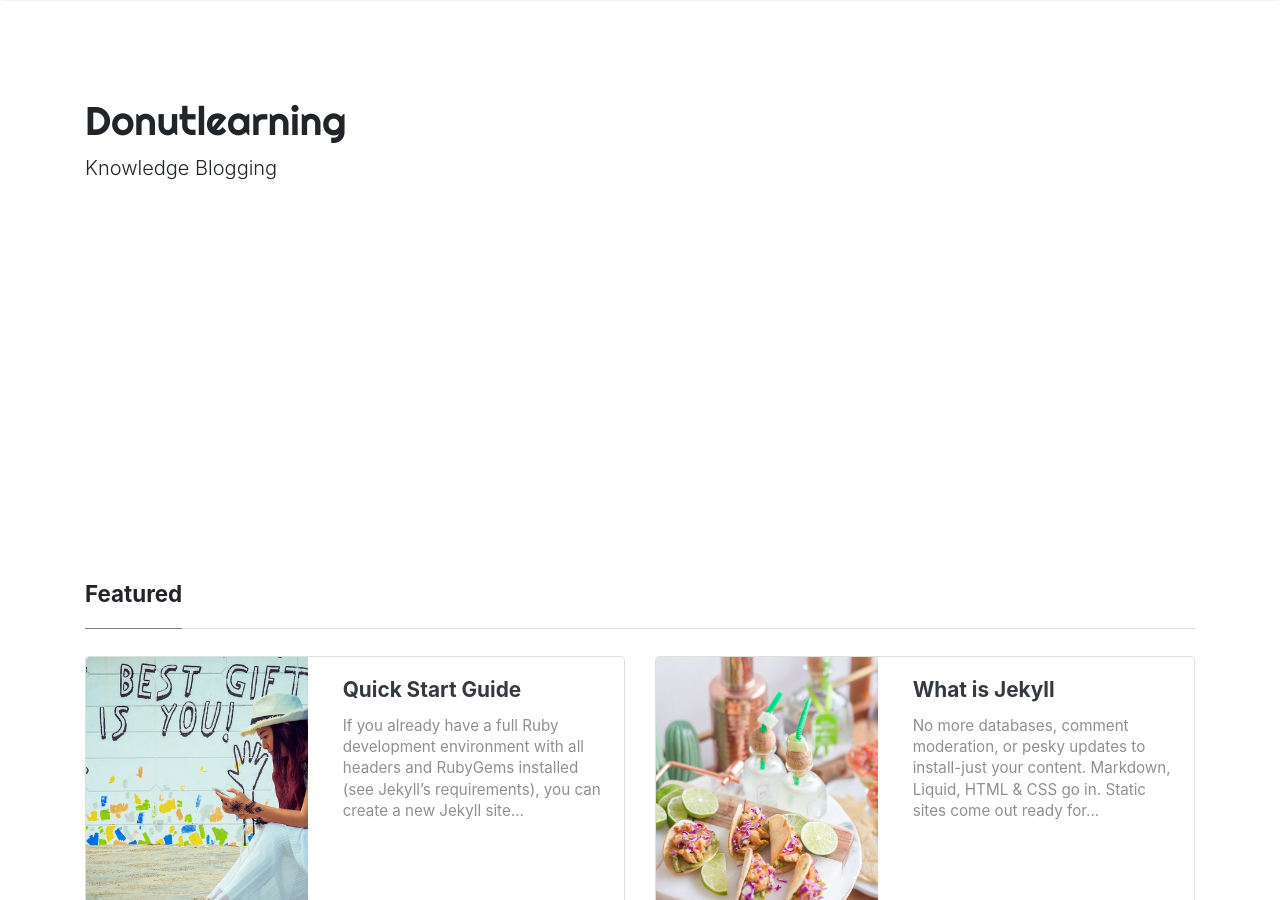
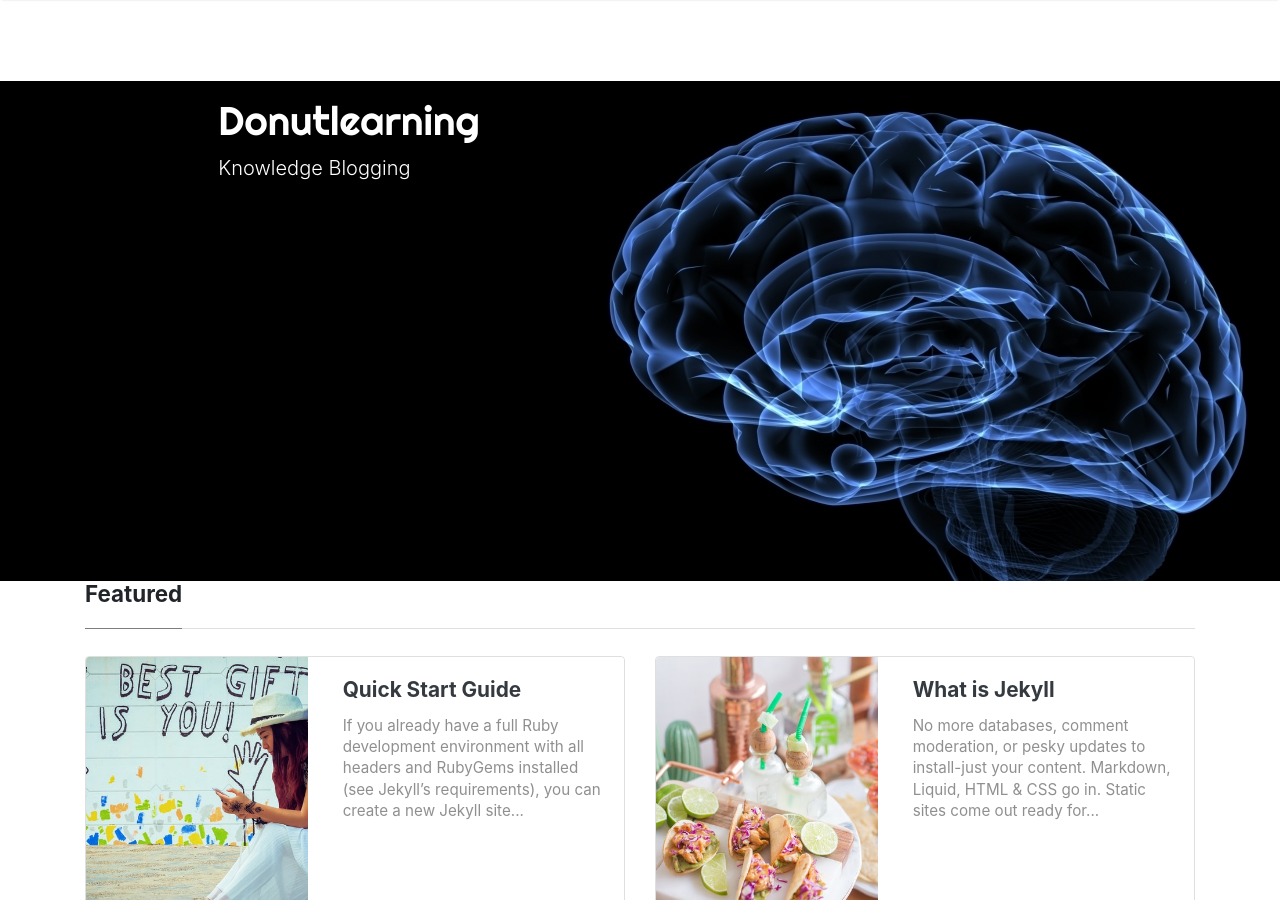
Before and after one commit to shreyasrh9/shreyasrh9.github.io, a Jekyll site: the page built from index.html, in a window 1280 px wide and 900 px high. Built offline with Jekyll 4.4.1, drawn with Linux system fonts in a browser that asks for light colours; nearby versions of some CDN libraries; the list of posts is cut into pages by our own code; comment, search, counter and statistics services are not loaded.

Commit message:
brain added

```diff
--- a/_config.yml
+++ b/_config.yml
@@ -3,6 +3,7 @@ name: "Donutlearning"
 description: "Knowledge Blogging"
 meta_description: "Jekyll template, Medium styled, free for bloggers."
 logo: 'assets/images/logo.png'
+brain: 'assets/images/brain.jpg'
 favicon: 'assets/images/logo.png'
 baseurl: ''
 google_analytics: ''
--- a/_layouts/default.html
+++ b/_layouts/default.html
@@ -89,7 +89,37 @@
 ================================================== -->
 
 <div class="site-content">
+
+    <!-- Site Title
+================================================== -->
+<!-- <div class="mainheading" style="background-image: url('/assets/images/brain.jpg'); transform: translate3d(0px, 0px, 0px); opacity: 1;">
+<h1 class="sitetitle">{{ site.name }}</h1>
+<p class="lead">
+     {{ site.description }}
+</p>
+</div> -->
+
+<div class="row">
+        <div class="col-2" style="background-color: black">
+
+        </div>
+        <div class="col-3" style="background-color: black;color: white">
+                <div class="mainheading">
+                    <h1 class="sitetitle">{{ site.name }}</h1>
+                    <p class="lead">
+                         {{ site.description }}
+                    </p>
+                    </div>
+        </div>
+        <div class="col" style="background-image: url('/assets/images/brain.jpg'); transform: translate3d(0px, 0px, 0px); opacity: 1;background-repeat: no-repeat;background-color: black;">
+
+        </div>
+</div>
+
+
 <div class="container">
+
+
 
 
 
--- a/index.html
+++ b/index.html
@@ -4,16 +4,6 @@ title: Home
 ---
 
 {% if page.url == "/" %}
-
-
-<!-- Site Title
-================================================== -->
-<div class="mainheading">
-    <h1 class="sitetitle">{{ site.name }}</h1>
-    <p class="lead">
-         {{ site.description }}
-    </p>
-</div>
 
 <!-- Featured
 ================================================== -->
```
Also changed, not shown: assets/images/brain.jpg (added), 1 other file.
